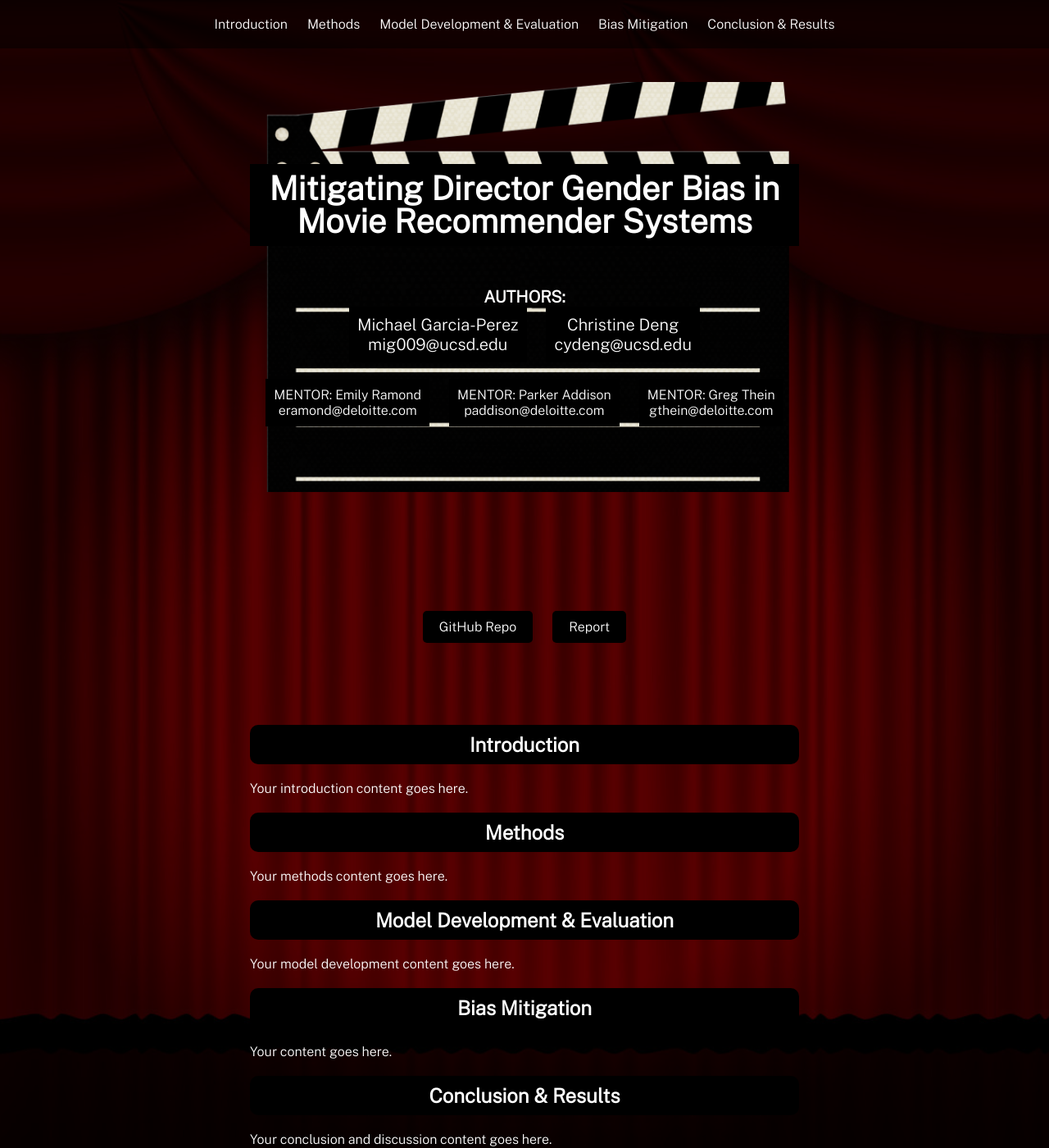
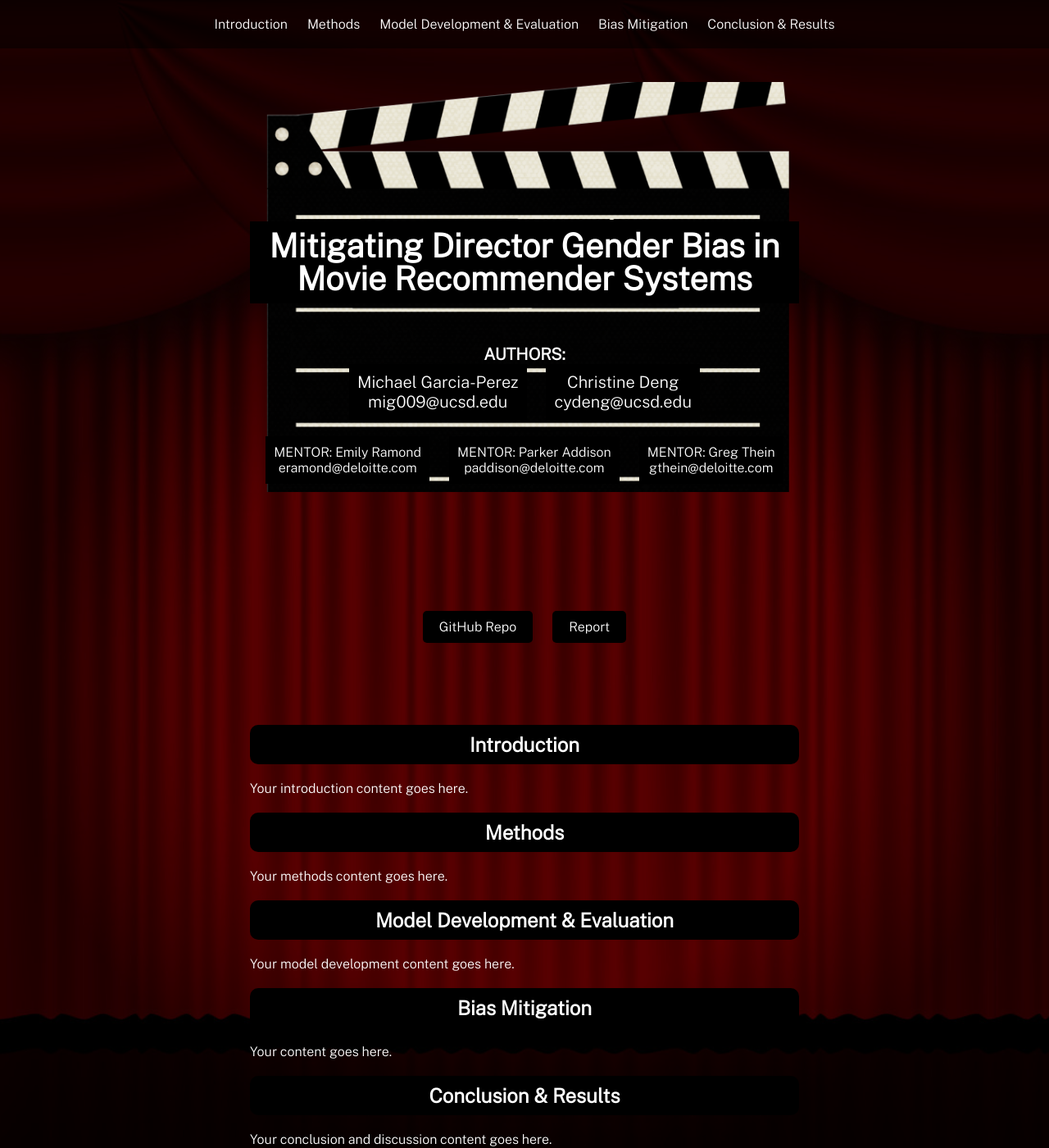
Before and after one commit to michael-garciaperez/DSC180A-Methodology-5, a Jekyll site: the page built from index.md, in a window 1280 px wide and 1400 px high. Shown: the whole window at 82% size. Built offline with Jekyll 4.4.1, drawn with Linux system fonts in a browser that asks for light colours.

Commit message:
Update style.scss

```diff
--- a/assets/css/style.scss
+++ b/assets/css/style.scss
@@ -36,7 +36,7 @@ header h1 {
   line-height: 1;
   background-color: black;
   padding: 10px 20px;
-  margin-top: 80px; /* Adjusted margin-top for the title */
+  margin-top: 150px; /* Adjusted margin-top for the title */
 }
 
 .clapboard-image {
@@ -205,5 +205,5 @@ body::before {
 }
 
 .title-container {
-  margin-top: 80px; /* Adjusted margin-top for the title */
+  margin-top: 150px; /* Adjusted margin-top for the title */
 }
```
